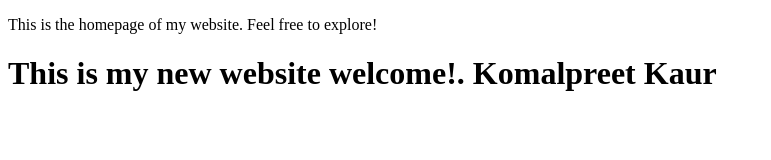
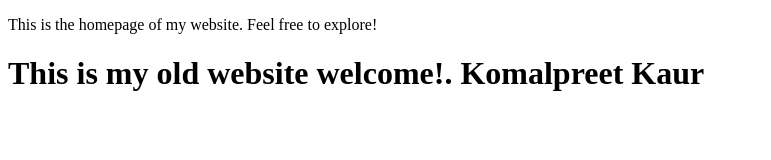
Before and after one commit to komalkaryal/Project, a plain HTML site: page index.html in a window 1280 px wide. Shown: the whole page, without its empty margins (0-771 px from the left). Drawn offline with Linux system fonts and the light colour scheme.

Commit message:
index.html files changes

```diff
--- a/index.html
+++ b/index.html
@@ -4,7 +4,7 @@
 Komalpreet Kaur  </title>
 <p>This is the homepage of my website. Feel free to explore!</p>
 <body>
-<h1>This is my new website welcome!.
+<h1>This is my old website welcome!.
 Komalpreet Kaur</h1>
 </body>
 </html>
```
